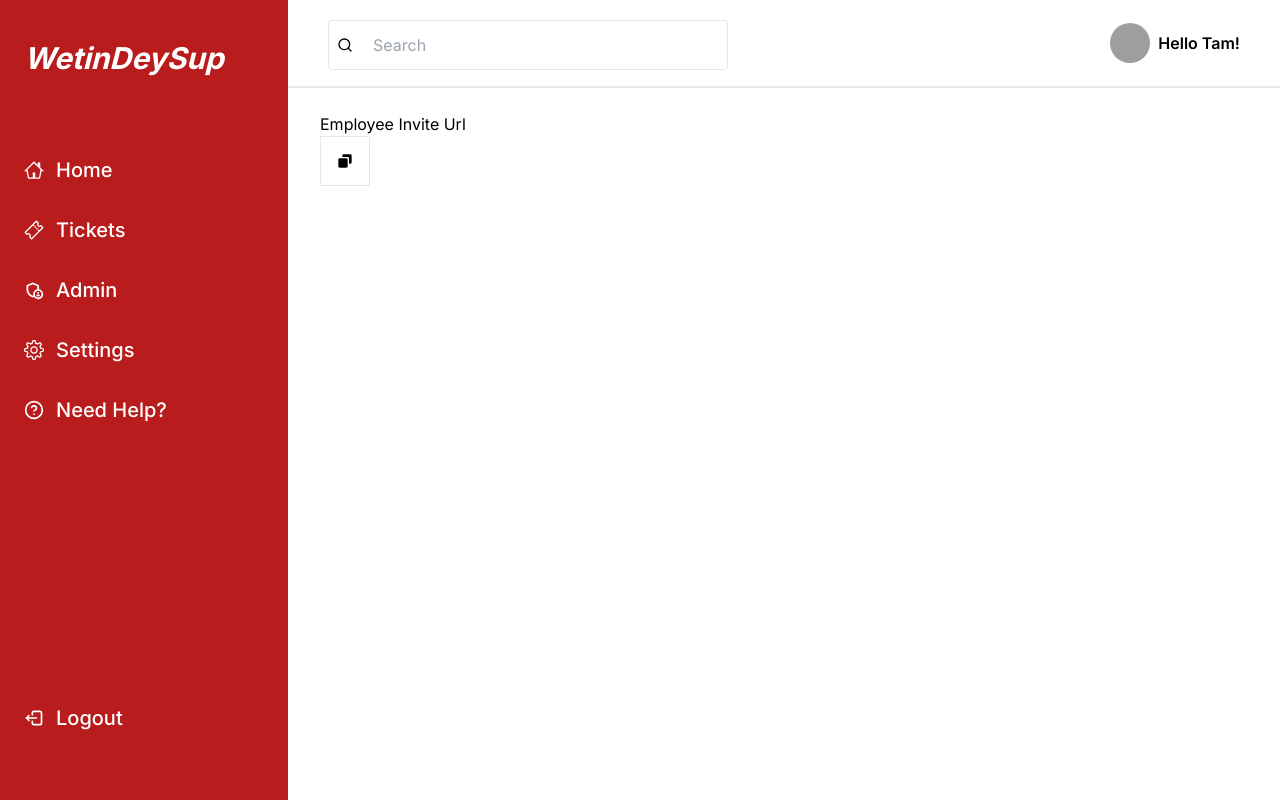
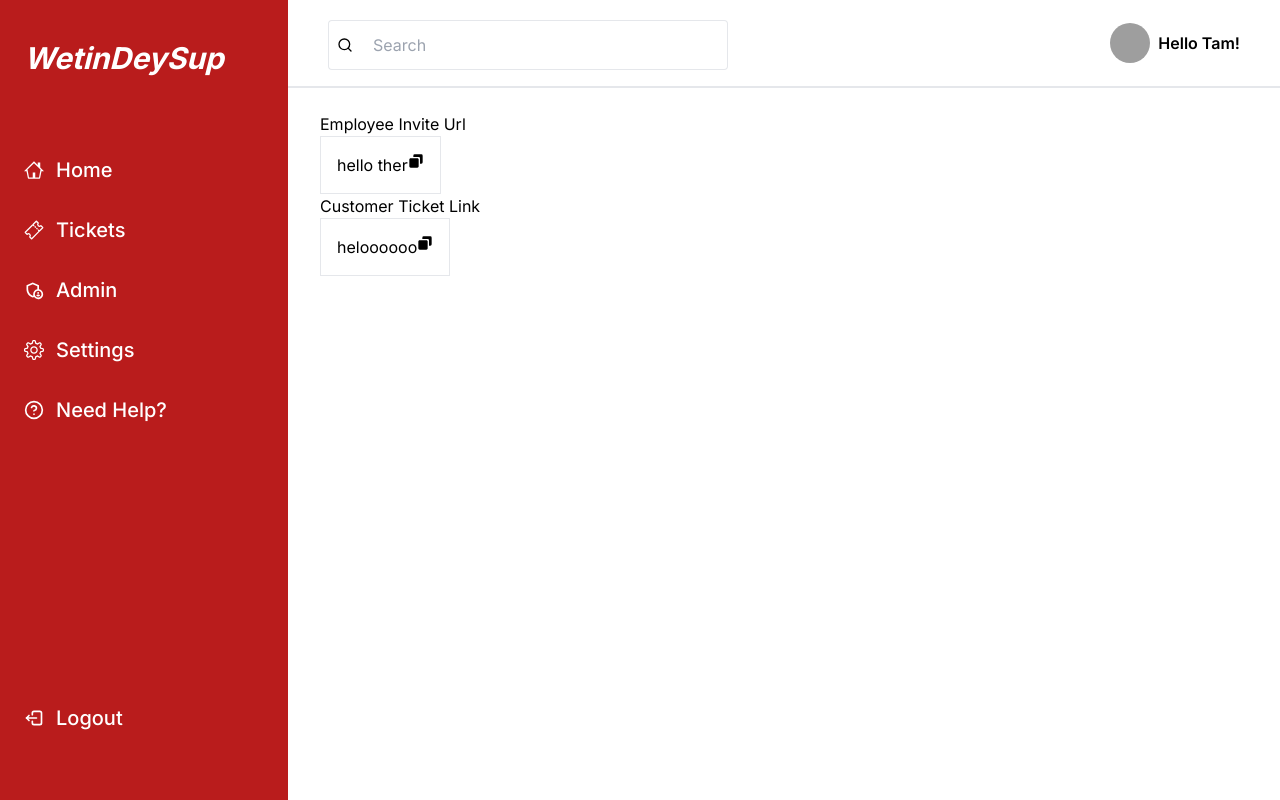
Before and after one commit to jola-blvhk/ticketing-app, a Next.js app: page / in a window 1280 px wide. Built offline with nearby package versions, Linux system fonts and the light colour scheme; grey boxes are pictures that could not be loaded.

Commit message:
copy to clipboard

```diff
--- a/src/app/page.tsx
+++ b/src/app/page.tsx
@@ -3,16 +3,18 @@
 import DashboadLayout from "@/components/Layout/DashboardLayout";
 import SideBar from "@/components/Layout/SideBar";
 import Image from "next/image";
-import ultralightCopy from "copy-to-clipboard-ultralight";
+
 import { BiCopy, BiSolidCopy } from "react-icons/bi";
-import { useState, MouseEvent } from "react";
+import { useState } from "react";
 
 export default function Home() {
   const [copied, setCopied] = useState<Boolean>(false);
 
   const employeeCode: string = "hello ther";
-  const copyToClipboard = () => {
-    navigator.clipboard.writeText(employeeCode).then(
+
+  const customerCode: string = "heloooooo";
+  const copyToClipboard = (code: string) => {
+    navigator.clipboard.writeText(code).then(
       () => {},
       (err) => {
         console.error(err);
@@ -30,12 +32,29 @@ export default function Home() {
   return (
     <>
       <DashboadLayout>
-        <div className="px-8 py-6">
+        <div className="px-8 py-6 z-20">
           <div>
             <h1>Employee Invite Url</h1>
             <div>
               <h1></h1>
-              <div className="p-4 border w-fit" onClick={copyToClipboard}>
+              <div
+                className="p-4 flex border w-fit"
+                onClick={() => copyToClipboard(employeeCode)}
+              >
+                {employeeCode}
+                <BiSolidCopy />
+              </div>
+            </div>
+          </div>
+          <div>
+            <h1>Customer Ticket Link</h1>
+            <div>
+              <h1></h1>
+              <div
+                className="p-4 flex border w-fit"
+                onClick={() => copyToClipboard(customerCode)}
+              >
+                {customerCode}
                 <BiSolidCopy />
               </div>
             </div>
--- a/src/components/Layout/MobileSidebar.tsx
+++ b/src/components/Layout/MobileSidebar.tsx
@@ -12,8 +12,8 @@ const MobileSidebar = () => {
   return (
     <div className="lg:hidden">
       <div
-        className={`fixed top-0 left-0 w-full h-full ${
-          isOpen ? "bg-gray-700 bg-opacity-50" : "bg-transparent"
+        className={`fixed border-2 border-blue-600 top-0 left-0 w-full h-full ${
+          isOpen ? "bg-gray-700 bg-opacity-50" : ""
         } transition-opacity`}
         onClick={() => setIsOpen(false)}
       >
@@ -25,9 +25,13 @@ const MobileSidebar = () => {
           <SideBar onClickX={toggleSidebar} onClickLink={toggleSidebar} />
         </div>
       </div>
-      <div className={isOpen ? "hidden" : "absolute z-10 top-0 left-0 p-4"}>
+      <div
+        className={
+          isOpen ? "hidden" : "absolute z-10 top-0 left-0 p-4 border w-full"
+        }
+      >
         <AiOutlineMenu
-          className="h-8 w-8 text-gray-500 hover:text-gray-900 cursor-pointer"
+          className="h-6 w-6 text-gray-500 hover:text-gray-900 cursor-pointer"
           onClick={toggleSidebar}
         />
       </div>
```
